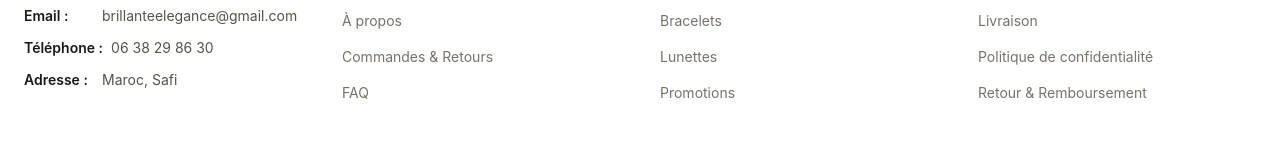
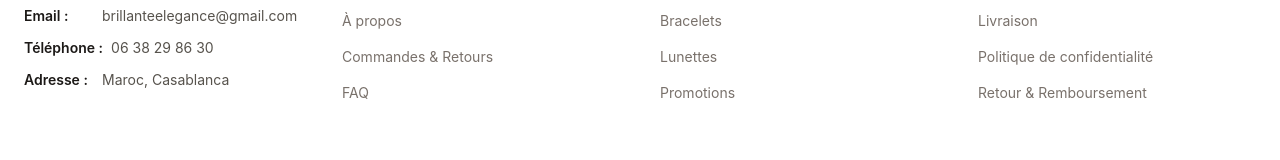
Before and after one commit to aymantabissi/brillante-elegance-frontend, a React (Vite) app: page /login in a window 1280 px wide. Shown: the part 1047-1207 px from the top of the page. Built offline with nearby package versions, Linux system fonts and the light colour scheme; no server answers.

Commit message:
add francais

```diff
--- a/src/components/Footer.jsx
+++ b/src/components/Footer.jsx
@@ -22,7 +22,7 @@ export default function Footer() {
             </div>
             <div className="flex gap-2">
               <span className="font-semibold text-stone-900 min-w-[70px]">Adresse :</span>
-              <span>Maroc, Safi</span>
+              <span>Maroc, Casablanca</span>
             </div>
           </div>
         </div>
```
